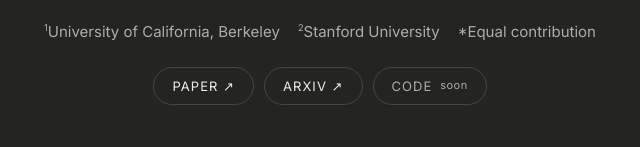
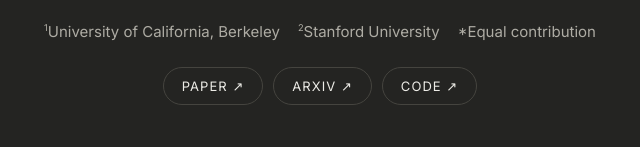
Before and after one commit to GoldenGait/racing-the-clock, a plain HTML site: page index.html in a window 1280 px wide. Shown: the part 650-797 px from the top of the page, 320-960 px from the left. Drawn offline with Linux system fonts and the light colour scheme.

Commit message:
Link the code repository

```diff
--- a/index.html
+++ b/index.html
@@ -233,7 +233,7 @@ footer { padding-block: 60px 50px; color: var(--soft); font-size: 14px; text-ali
       <div class="pills">
         <a class="pill" href="https://arxiv.org/pdf/2611.17442" target="_blank" rel="noopener">Paper &#8599;</a>
         <a class="pill" href="https://arxiv.org/abs/2611.17442" target="_blank" rel="noopener">arXiv &#8599;</a>
-        <span class="pill">Code <small>soon</small></span>
+        <a class="pill" href="https://github.com/GoldenGait/racing-the-clock-code" target="_blank" rel="noopener">Code &#8599;</a>
       </div>
     </div>
 
```
